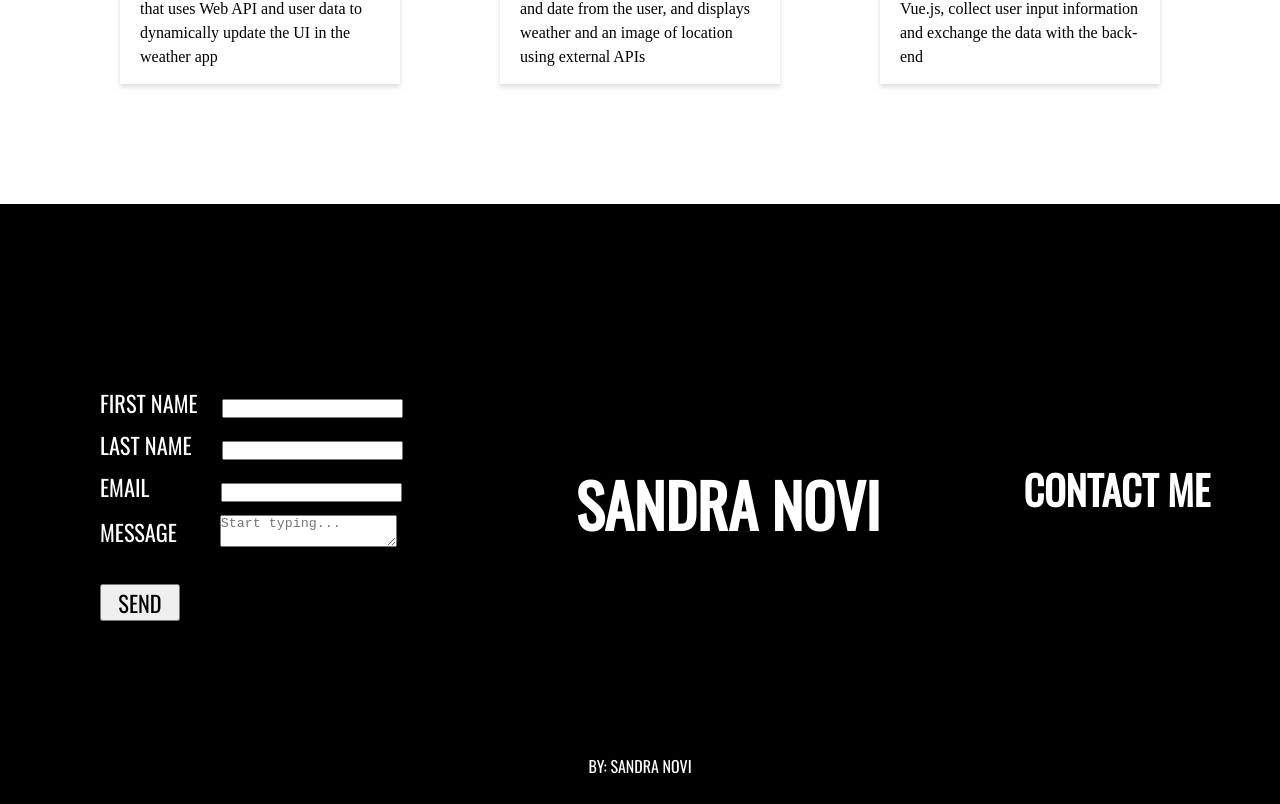
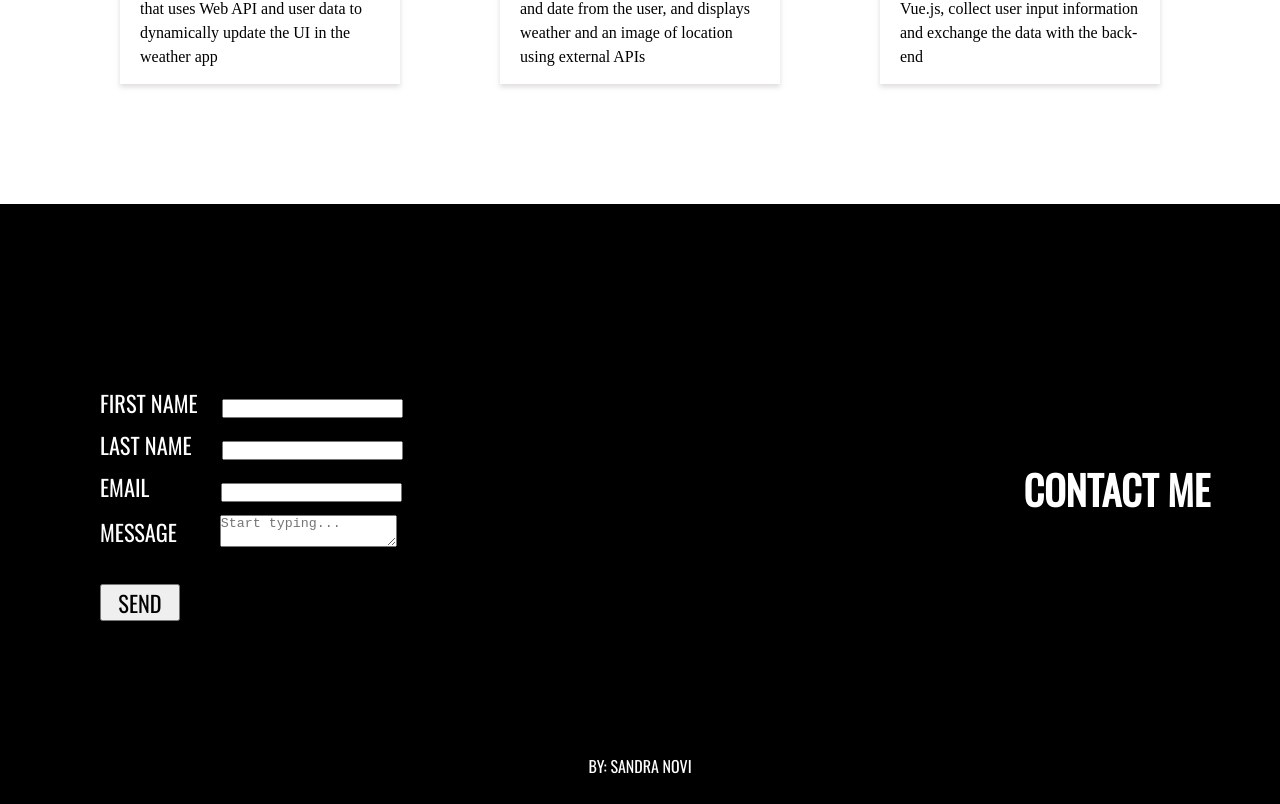
Before and after one commit to sandritaa/milenasatelier, a React (Create React App) app: page / in a window 1280 px wide. Shown: the part 5424-6228 px from the top of the page. Built offline with nearby package versions, Linux system fonts and the light colour scheme; a web font is replaced by a local one.

Commit message:
remove header name from contact form

```diff
--- a/src/Contact.js
+++ b/src/Contact.js
@@ -30,9 +30,9 @@ function Contact() {
           <div className="headerContact">
             <h2>contact me</h2>
           </div>
-          <div className="nameContact">
+          {/* <div className="nameContact">
             <h2>sandra novi</h2>
-          </div>
+          </div> */}
 
           <div className="contactForm" id="ContactForm">
             <div className="container" id="contactContainer">
--- a/src/index.css
+++ b/src/index.css
@@ -346,13 +346,13 @@ button:hover {
   background-color: rgb(0, 0, 0);
 }
 
-.nameContact h2 {
+/* .nameContact h2 {
   color: white;
   font-size: 60px;
   font-weight: bold;
   font-family: 'Oswald', sans-serif;
   text-transform: uppercase;
-}
+} */
 
 footer {
   background-color: rgb(0, 0, 0);
```
